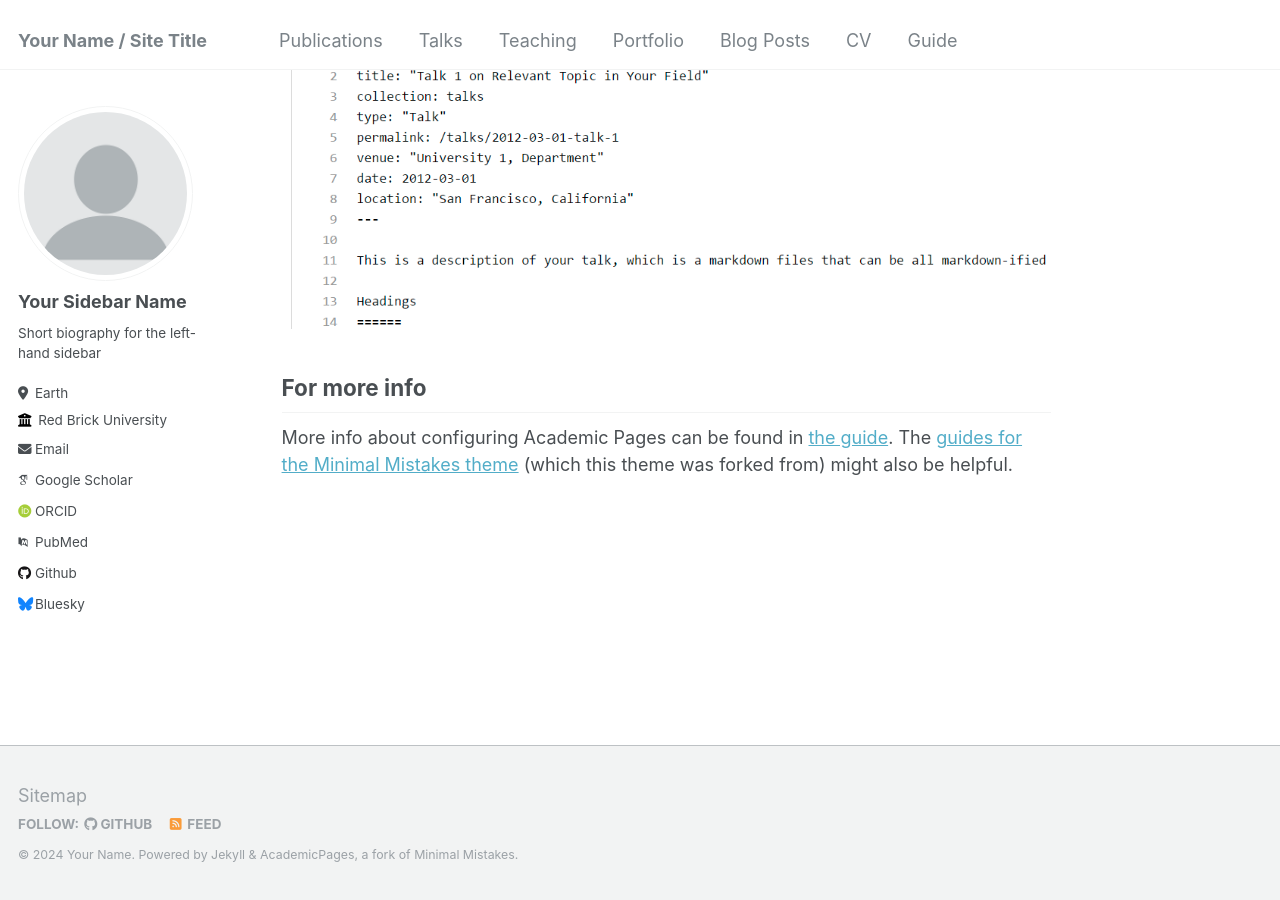
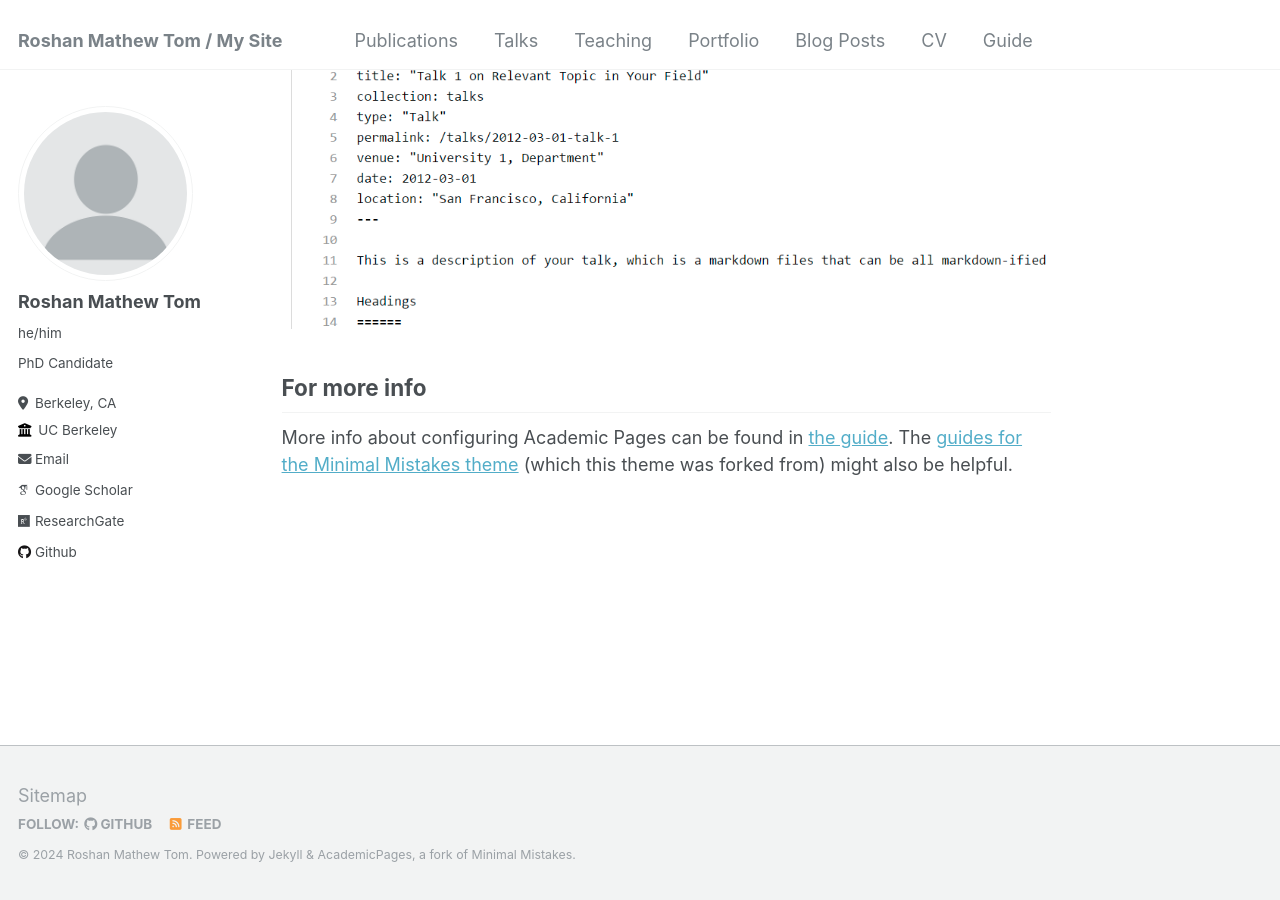
Before and after one commit to rm-tom/rm-tom.github.io, a Jekyll site: the page built from _pages/about.md, in a window 1280 px wide and 900 px high, scrolled down 2660 px. Built offline with Jekyll 4.4.1, drawn with Linux system fonts in a browser that asks for light colours; some web fonts are replaced.

Commit message:
Update _config.yml
Updated config file

```diff
--- a/_config.yml
+++ b/_config.yml
@@ -8,11 +8,11 @@
 
 # Basic Site Settings
 locale                   : "en-US"
-title                    : "Your Name / Site Title"
+title                    : "Roshan Mathew Tom / My Site"
 title_separator          : "-"
-name                     : &name "Your Name"
-description              : &description "personal description"
-url                      : https://academicpages.github.io # the base hostname & protocol for your site e.g. "https://mmistakes.github.io"
+name                     : &name "Roshan Mathew Tom"
+description              : &description "PhD Candidate UC Berkeley"
+url                      : https://rm-tom.github.io # the base hostname & protocol for your site e.g. "https://mmistakes.github.io"
 baseurl                  : "" # the subpath of your site, e.g. "/blog"
 repository               : "academicpages/academicpages.github.io"
 
@@ -22,21 +22,22 @@ repository               : "academicpages/academicpages.github.io"
 author:
   # Biographic information
   avatar           : "profile.png"
-  name             : "Your Sidebar Name"
-  pronouns         : # example: "she/her"
-  bio              : "Short biography for the left-hand sidebar"
-  location         : "Earth"
-  employer         : "Red Brick University"
+  name             : "Roshan Mathew Tom"
+  pronouns         : "he/him" # example: "she/her"
+  bio              : "PhD Candidate"
+  location         : "Berkeley, CA"
+  employer         : "UC Berkeley"
   uri              : # URL
-  email            : "none@example.org"
+  email            : "roshantom[at]berkeley.edu"
 
   # Academic websites
   arxiv            : # URL - Update with the correct link to your profile
-  googlescholar    : "https://scholar.google.com/citations?user=PS_CX0AAAAAJ"
+  googlescholar    : "https://scholar.google.com/citations?user=1AMQOCYAAAAJ&hl=en"
   impactstory      : # URL
-  orcid            : "http://orcid.org/yourorcidurl"
-  pubmed           : "https://www.ncbi.nlm.nih.gov/pubmed/?term=john+snow"
-  researchgate     : # URL
+  orcid            : #"http://orcid.org/yourorcidurl"
+  pubmed           : #"https://www.ncbi.nlm.nih.gov/pubmed/?term=john+snow"
+  researchgate     : "https://www.researchgate.net/profile/Roshan-Tom-2"
+  LabWebsite       : "cml.berkeley.edu"
 
   # Repositories and software development
   bitbucket        : # Username - Update with your username on the site
@@ -47,7 +48,7 @@ author:
   stackoverflow    : # User number or user number and name (i.e., use "1" or "1/jeff-atwood")
 
   # Social media
-  bluesky          : "bsky.app" # Replace this with you Bluesky username
+  bluesky          : #"bsky.app" # Replace this with you Bluesky username
   facebook         : # Username
   flickr           : # Username
   foursquare       : # Username
@@ -75,7 +76,7 @@ author:
 
 # Site Settings
 teaser                   :  # filename of teaser fallback teaser image placed in /images/, .e.g. "500x300.png"
-breadcrumbs              : false # true, false (default)
+breadcrumbs              : true # true, false (default)
 words_per_minute         : 160
 future                   : true
 read_more                : "disabled" # if enabled, adds "Read more" links to excerpts
```
